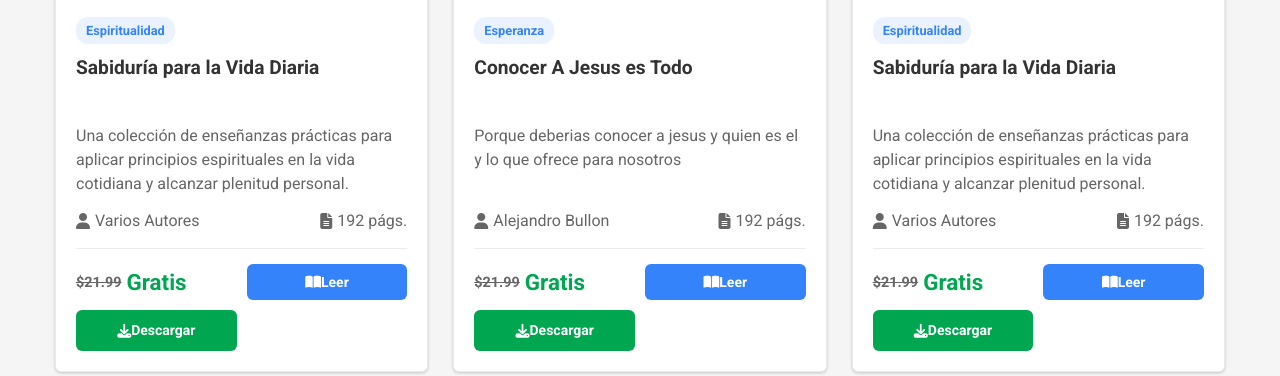
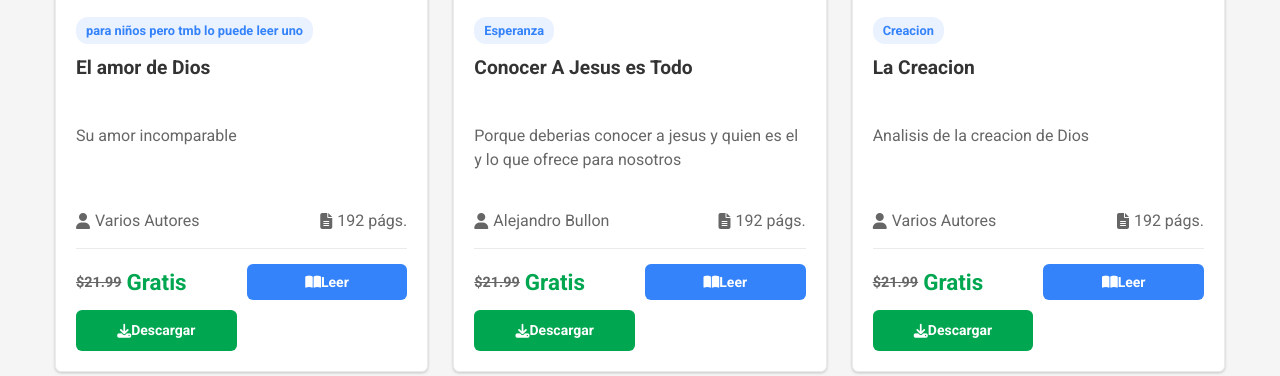
Before and after one commit to MiEStudio471/BIBLIOTECA, a plain HTML site: page index.html in a window 1280 px wide. Shown: the part 2735-3111 px from the top of the page. Drawn offline with Linux system fonts and the light colour scheme.

Commit message:
index.html

```diff
--- a/index.html
+++ b/index.html
@@ -1203,12 +1203,12 @@
             },
             {
                 id: 6,
-                titulo: "Sabiduría para la Vida Diaria",
+                titulo: "El amor de Dios",
                 autor: "Varios Autores",
-                categoria: "Espiritualidad",
-                descripcion: "Una colección de enseñanzas prácticas para aplicar principios espirituales en la vida cotidiana y alcanzar plenitud personal.",
+                categoria: "para niños pero tmb lo puede leer uno",
+                descripcion: "Su amor incomparable",
                 imagen: "https://images.unsplash.com/photo-1558618666-fcd25c85cd64?ixlib=rb-4.0.3&ixid=M3wxMjA3fDB8MHxwaG90by1wYWdlfHx8fGVufDB8fHx8fA%3D%3D&auto=format&fit=crop&w=1074&q=80",
-                pdf: "https://drive.google.com/file/d/0B4FtVoTdAhD_U1M3dERRSndodUU/preview",
+                pdf: "https://drive.google.com/file/d/18Jp651bhZGBfZaLMKg4x8kcRyASMsEKA/view?usp=drivesdk",
                 paginas: 192,
                 precio: "Gratis",
                 precioOriginal: "$21.99"
@@ -1227,12 +1227,12 @@
             },
             {
                 id: 6,
-                titulo: "Sabiduría para la Vida Diaria",
+                titulo: "La Creacion",
                 autor: "Varios Autores",
-                categoria: "Espiritualidad",
-                descripcion: "Una colección de enseñanzas prácticas para aplicar principios espirituales en la vida cotidiana y alcanzar plenitud personal.",
+                categoria: "Creacion",
+                descripcion: "Analisis de la creacion de Dios",
                 imagen: "https://images.unsplash.com/photo-1558618666-fcd25c85cd64?ixlib=rb-4.0.3&ixid=M3wxMjA3fDB8MHxwaG90by1wYWdlfHx8fGVufDB8fHx8fA%3D%3D&auto=format&fit=crop&w=1074&q=80",
-                pdf: "https://drive.google.com/file/d/0B4FtVoTdAhD_U1M3dERRSndodUU/preview",
+                pdf: "https://drive.google.com/file/d/0B115jc86bECCQk1QRU03TFJ1MEk/view?usp=drivesdk&resourcekey=0-jZy0i-bezuXjSxkXnuvUHw",
                 paginas: 192,
                 precio: "Gratis",
                 precioOriginal: "$21.99"
```
